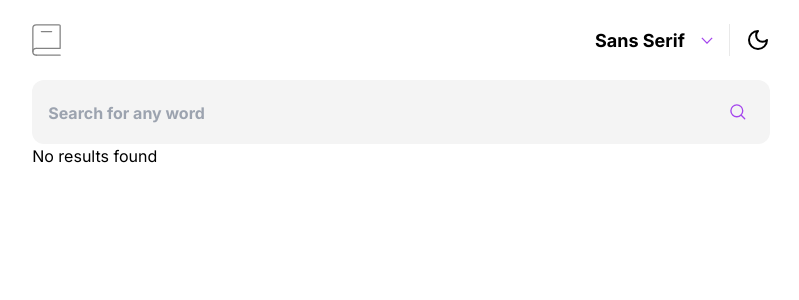
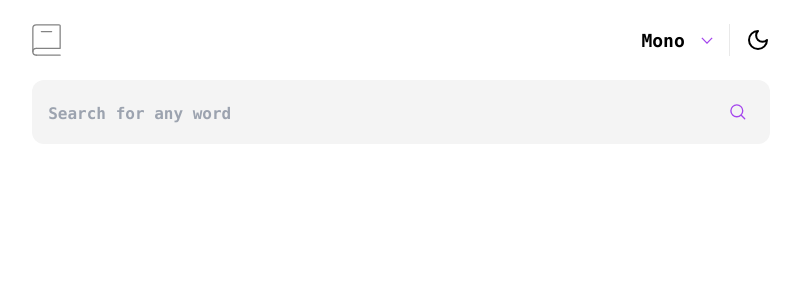
Before and after one commit to EkChills/dictionary-web-app-next, a Next.js app: page / in a window 1280 px wide. Shown: the top 300 px of the page, without its empty margins (239-1038 px from the left). Built offline with nearby package versions, Linux system fonts and the light colour scheme.

Commit message:
loading animation

```diff
--- a/package.json
+++ b/package.json
@@ -22,6 +22,7 @@
     "react": "18.2.0",
     "react-dom": "18.2.0",
     "react-loading-skeleton": "^3.3.1",
+    "react-spinners": "^0.13.8",
     "swr": "^2.1.5",
     "tailwindcss": "3.3.2",
     "typescript": "5.0.4"
--- a/src/app/components/FontDropDown.tsx
+++ b/src/app/components/FontDropDown.tsx
@@ -1,32 +1,54 @@
-"use client"
+"use client";
 
-import React, { useRef, useState } from 'react'
-import { useMainContext } from './context/mainContext'
-import Image from 'next/image'
-import useOnclickOutside from '@/hooks/useOnClickOutside'
+import React, { useRef, useState } from "react";
+import { useMainContext } from "./context/mainContext";
+import Image from "next/image";
+import useOnclickOutside from "@/hooks/useOnClickOutside";
 
 export default function FontDropDown() {
-  const {fonts, currentFont, onFontChange} = useMainContext()
-  const currentRef = useRef<HTMLDivElement | null>(null)
-  const [showDropdown, setShowDropdown] = useState<boolean>(false)
+  const { fonts, selectedFont, setSelectedFont, onFontChange } =
+    useMainContext();
+  const currentRef = useRef<HTMLDivElement | null>(null);
+  const [showDropdown, setShowDropdown] = useState<boolean>(false);
 
   useOnclickOutside(currentRef, () => {
+    setShowDropdown(false);
+  });
+
+  function onFontSelect(font:string) {
+    setSelectedFont!(font)
     setShowDropdown(false)
-  })
+    console.log(selectedFont);
 
-console.log(currentFont, fonts);
+  }
 
   return (
-    <div className='font-[700] cursor-pointer text-[.875rem] sm:text-[1.125rem] flex items-center space-x-4 relative z-10' onClick={() => setShowDropdown(true)} >
-      <p>{currentFont}</p>
-      <Image src="/assets/images/icon-arrow-down.svg" width="12" height="6" alt='down arrow' />
-      { showDropdown && <div ref={currentRef} className='w-[11.438rem] h-[9.5rem] absolute shadow-lg flex flex-col space-y-4 rounded-lg p-[1.5rem] top-[2.3rem] right-0 dark:bg-[#1F1F1F] bg-white ' >
-        {
-          fonts.map((font, index) => (
-            <span key={index} >{font}</span>
-          ))
-        }
-      </div>}
+    <div
+      className="font-[700] cursor-pointer text-[.875rem] sm:text-[1.125rem] flex items-center space-x-4 relative z-10"
+      onClick={() => setShowDropdown(true)}
+    >
+      <p>{selectedFont}</p>
+      <Image
+        src="/assets/images/icon-arrow-down.svg"
+        width="12"
+        height="6"
+        alt="down arrow"
+      />
+      {showDropdown && (
+        <div
+          ref={currentRef}
+          className="w-[11.438rem] h-[9.5rem] absolute shadow-lg flex flex-col space-y-4 rounded-lg p-[1.5rem] top-[2.3rem] right-0 dark:bg-[#1F1F1F] bg-white "
+        >
+          {fonts.map((font, index) => (
+            <span
+              key={index}
+              onClick={() => onFontSelect(font)}
+            >
+              {font}
+            </span>
+          ))}
+        </div>
+      )}
     </div>
-  )
+  );
 }
--- a/src/app/components/Meanings.tsx
+++ b/src/app/components/Meanings.tsx
@@ -1,4 +1,3 @@
-import { Divide } from 'lucide-react';
 import React from 'react'
 
 
@@ -22,7 +21,7 @@ export default function Meanings({meanings}:{meanings:Meanings}) {
               <h3 className='font-bold text-[1.125rem] sm:text-[1.5rem]'>{meaning.partOfSpeech || ''}</h3>
               <div className='h-[1px] w-full bg-[#E9E9E9] dark:bg-[#3A3A3A] ' />
             </div>
-            <h4 className='font-[400] text-[1.125rem] sm:text-[1.25rem] text-[#757575]'>Meaning</h4>
+            <h4 className='font-[400] text-[1.125rem] sm:text-[1.25rem] text-[#757575] mb-4'>Meaning</h4>
             <div className='sm:pl-[1.38rem] flex flex-col space-y-[13px]'>
               {meaning.definitions.map((definition) => (
                 <div key={definition.definition} >
@@ -34,7 +33,7 @@ export default function Meanings({meanings}:{meanings:Meanings}) {
 
               ))}
             </div>
-            {meaning.synonyms?.length! > 0 && <div className='flex items-center space-x-10 mt-6' >
+            {meaning.synonyms?.length! > 0 && <div className='flex items-center space-x-10 mt-6 truncate' >
               <h4 className='font-[400] text-[1.125rem] sm:text-[1.25rem] text-[#757575]'>Synonyms</h4>
               <div className='flex items-center space-x-4'>
                 {meaning.synonyms!.map((synonym, index) => (
--- a/src/app/components/Providers.tsx
+++ b/src/app/components/Providers.tsx
@@ -3,12 +3,20 @@
 import React from 'react'
 import { ThemeProvider } from 'next-themes'
 import { SkeletonTheme } from 'react-loading-skeleton'
+import {Roboto_Mono, Roboto_Serif, Open_Sans} from 'next/font/google/'
+import { useMainContext } from './context/mainContext'
+
 
 export default function Providers({children}:{children:React.ReactNode}) {
+  // const RobotoMono = Roboto_Mono({subsets:['latin']})
+  // const RobotoSerif = Roboto_Serif({subsets:['latin']})
+  // const OpenSans = Open_Sans({subsets:['latin']})
+  const {selectedFont} = useMainContext()
+
   return (
     <ThemeProvider enableSystem={true} attribute='class' >
       <SkeletonTheme baseColor='#e5e0e0' highlightColor='#525252'>
-      <div className='dark:bg-[#050505] transition-colors duration-300 min-h-screen select-none px-6 '>
+      <div className={`dark:bg-[#050505] transition-colors duration-300 min-h-screen select-none px-6 ${selectedFont?.trim().toLocaleLowerCase() === 'Sans Serif'.trim().toLocaleLowerCase() ? 'font-sans' : selectedFont!.trim().toLocaleLowerCase() === 'Serif'.trim().toLocaleLowerCase() ? 'font-serif' : 'font-mono'}`}>
       {children}
       </div>
       </SkeletonTheme>
--- a/src/app/components/SearchResults.tsx
+++ b/src/app/components/SearchResults.tsx
@@ -4,13 +4,20 @@ import React from 'react'
 import Skeleton from 'react-loading-skeleton'
 import 'react-loading-skeleton/dist/skeleton.css'
 import { useMainContext } from './context/mainContext'
+import { PacmanLoader } from 'react-spinners'
 import WordSound from './WordSound'
 import Meanings from './Meanings'
+
+const LoadingSpinner = () => {
+  return <div className='flex  w-full pt-12 items-center justify-center'>
+    <PacmanLoader size={25} color='#A445ED' />
+  </div>
+}
 
 export default function SearchResults() {
   const {isLoading, wordData} = useMainContext()
 
-  if(isLoading) return <><Skeleton count={20} /></>
+  if(isLoading) return <LoadingSpinner />
 
   if(wordData!.length > 0) {
     const word = wordData![0].word
@@ -28,7 +35,7 @@ export default function SearchResults() {
       </div>
     )  }
 
-    return <><h1>No results found </h1></>
+    return <></>
 
 
 }
--- a/src/app/components/context/mainContext.tsx
+++ b/src/app/components/context/mainContext.tsx
@@ -28,6 +28,8 @@ interface InitialState{
   isLoading:boolean; 	// set to true while word data is being loaded from server.  Used for animation.  Only set to true while word data
   error:boolean;			// set if word data load failed.  Used for animation.  Only set to true if word data load failed.
   setWordData?:Dispatch<SetStateAction<WordData>>
+  selectedFont?:string;
+  setSelectedFont?:Dispatch<SetStateAction<string>>;		// set to true if the user selects a different font.  Used for
   setIsLoading?:Dispatch<SetStateAction<boolean>>
   setError?:Dispatch<SetStateAction<boolean>>
   // modifiedData:
@@ -37,6 +39,7 @@ const initialState:InitialState = {
   fonts:["Sans Serif", "Serif", "Mono"],
   currentFont:'Sans Serif',
   isLoading:false,
+  selectedFont:'Mono',
   error:false,
   wordData:[],
 }
@@ -49,12 +52,13 @@ export function ContextProvider ({children}:{children:React.ReactNode}) {
   const [currentFont, setCurrentFont] = useState<string>('Sans Serif')
   const [error, setError] = useState<boolean >(false)
   const [wordData, setWordData] = useState<WordData>([])
+  const [selectedFont, setSelectedFont] = useState<string>(initialState.selectedFont!)
 
   const onFontChange = (font:string) => {
     setCurrentFont(font)
   }
 
-  return <MainContext.Provider value={{currentFont, fonts:fonts!, onFontChange, setWordData, isLoading, error, wordData, setIsLoading, setError}} >
+  return <MainContext.Provider value={{currentFont, fonts:fonts!, onFontChange, setWordData, isLoading, error, wordData, setIsLoading, setError,selectedFont, setSelectedFont}} >
     {children}
   </MainContext.Provider>
 }
--- a/src/app/layout.tsx
+++ b/src/app/layout.tsx
@@ -18,7 +18,7 @@ export default function RootLayout({
 }) {
   return (
     <html lang="en">
-      <body className={inter.className}>
+      <body>
         <Providers>
           <ContextProvider>
 
```
Also changed, not shown: 1 other file (tests, documents, lock files or other folders).
